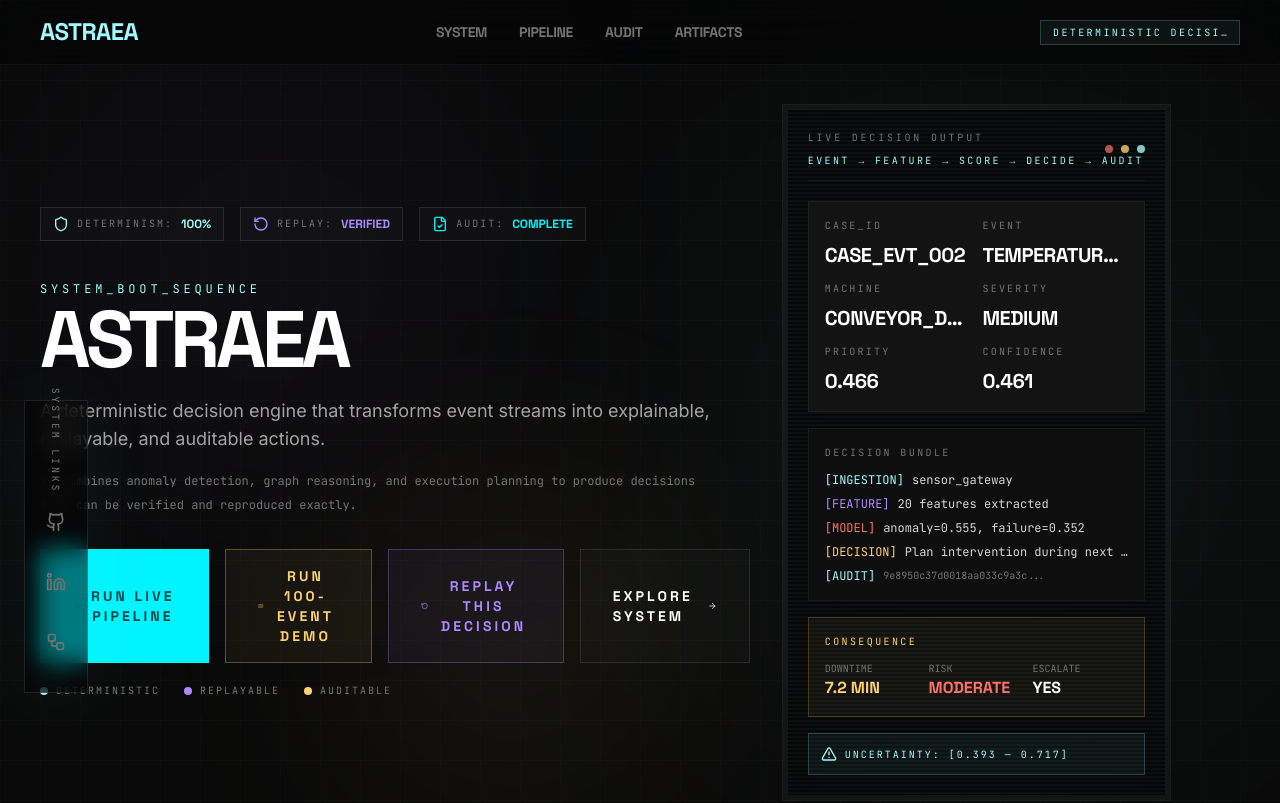
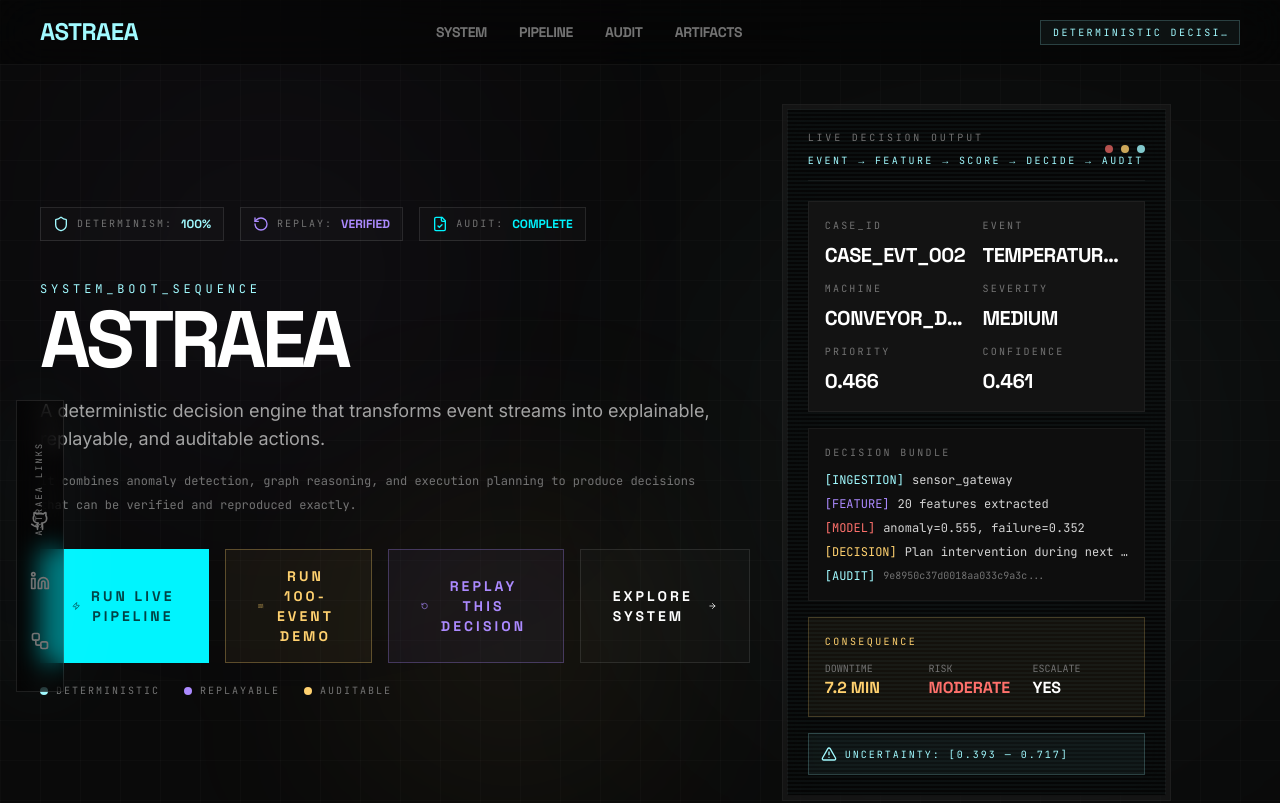
Before and after one commit to AngelP17/Astraea, a Next.js app: page / in a window 1280 px wide. Shown: the top 803 px of the page. Built offline with nearby package versions, Linux system fonts and the light colour scheme.

Commit message:
fix: reduce side rail width and shorten rotated text to prevent overflow

```diff
--- a/components/system-side-rail.tsx
+++ b/components/system-side-rail.tsx
@@ -15,10 +15,10 @@ export function SystemSideRail() {
       initial={{ x: -24, opacity: 0 }}
       animate={{ x: 0, opacity: 1 }}
       transition={{ duration: 0.7, delay: 0.15 }}
-      className="fixed left-6 top-1/2 z-40 hidden w-16 -translate-y-1/2 flex-col items-center gap-6 border border-white/10 bg-black/50 py-8 shadow-panel backdrop-blur-md xl:flex"
+      className="fixed left-4 top-1/2 z-40 hidden w-12 -translate-y-1/2 flex-col items-center gap-6 border border-white/10 bg-black/50 py-8 shadow-panel backdrop-blur-md xl:flex"
     >
-      <div className="mb-8 rotate-90 whitespace-nowrap font-mono text-[10px] uppercase tracking-[0.28em] text-neutral-500">
-        SYSTEM LINKS
+      <div className="mb-8 w-48 origin-center rotate-[-90deg] whitespace-nowrap font-mono text-[9px] uppercase tracking-[0.2em] text-neutral-500">
+        ASTRAEA LINKS
       </div>
 
       {items.map(({ icon: Icon, label, href }) => (
@@ -31,7 +31,7 @@ export function SystemSideRail() {
           className="group relative p-2 text-neutral-500 transition-all duration-150 hover:bg-white/5 hover:text-primary"
         >
           <Icon className="h-5 w-5" />
-          <span className="pointer-events-none absolute left-full top-1/2 ml-4 -translate-y-1/2 whitespace-nowrap border border-white/10 bg-black px-2 py-1 font-mono text-[10px] uppercase tracking-[0.2em] text-white opacity-0 transition-opacity duration-150 group-hover:opacity-100">
+          <span className="pointer-events-none absolute left-full top-1/2 ml-4 -translate-y-1/2 whitespace-nowrap truncate rounded border border-white/10 bg-black px-2 py-1 font-mono text-[10px] uppercase tracking-[0.2em] text-white opacity-0 transition-opacity duration-150 group-hover:opacity-100">
             {label}
           </span>
         </a>
```
